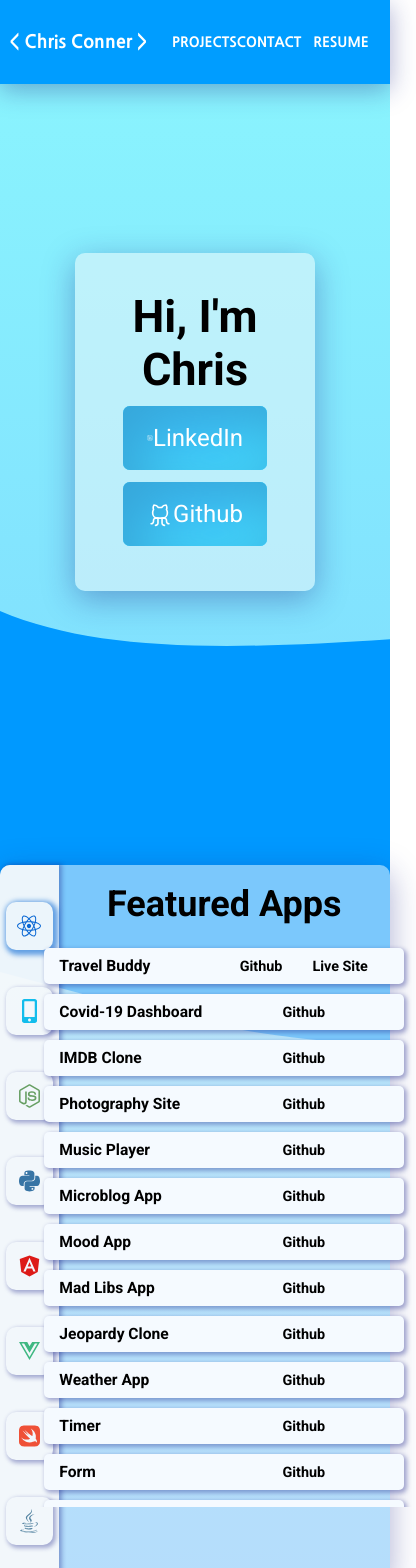
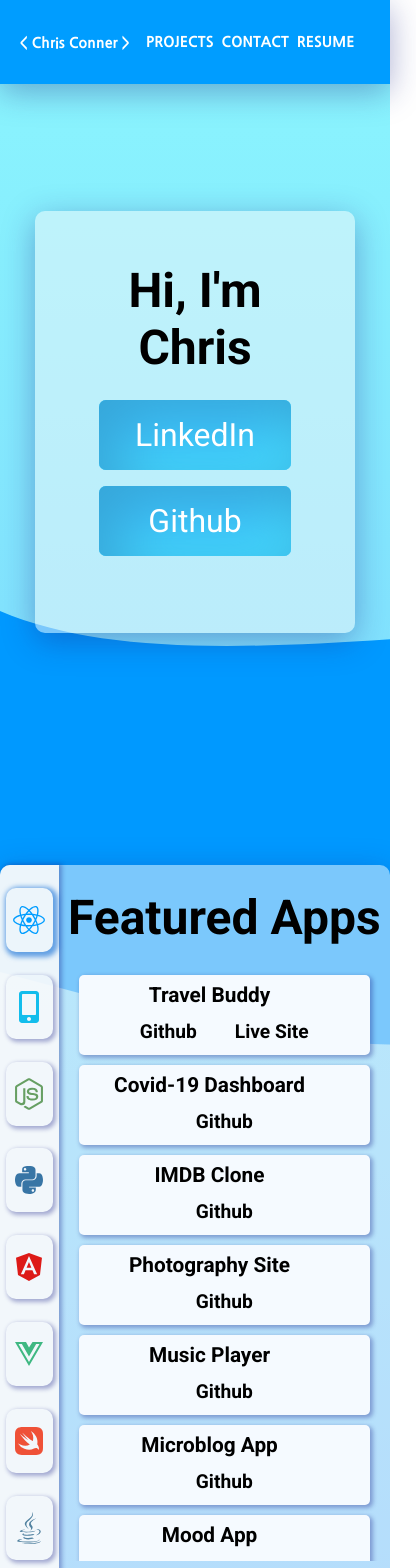
Before and after one commit to cconner57/React-Portfolio-2.0, a React (Create React App) app: page / in a window 390 px wide. Shown: the top 1568 px of the page, 416 px wide, since content can reach past the window. Built offline with nearby package versions, Linux system fonts and the light colour scheme.

Commit message:
Mobile design - iPhone completed

```diff
--- a/src/GlobalStyles.js
+++ b/src/GlobalStyles.js
@@ -3,21 +3,18 @@
 
 const GlobalStyle = createGlobalStyle`
 * {
+    border: 0;
     margin: 0;
     padding: 0;
     box-sizing: border-box;
+    vertical-align: baseline;
+    font-size: 100%;
     font-family: 'Roboto', Arial, Helvetica, sans-serif;
 }
 
 html {
     scroll-behavior: smooth;
     -webkit-overflow-scrolling: touch;
-    @media (max-width: 1700px) {
-        font-size: 75%;
-    }
-    @media (max-width: 1300px) {
-
-    }
 }
 
 p {
--- a/src/Styles.js
+++ b/src/Styles.js
@@ -1,20 +1,40 @@
 import styled from 'styled-components';
 
 export const color = {
-	primary: 'hsl(212, 92%, 43%)',
+	primary: 'hsl(203, 100%, 50%)',
 	neutral: 'hsl(211, 12%, 43%)',
 	supporting: 'hsl(180, 77%, 47%)',
 	error: 'hsl(14, 89%, 55%)',
 	text: 'hsl(0, 0%, 13%)',
 	altText: 'hsl(0, 0%, 100%)',
+	bubble: 'hsl(212, 92%, 43%)',
+	glass: 'hsla(200, 23%, 97%, 0.5)',
 	boxShadow: '0 8px 32px 0 rgba(31, 38, 135, 0.37)',
 };
 
+// @media screen and (min-width: 360px) and (max-width: 765px) {
+// }
+// @media screen and (min-width: 766px) and (max-width: 1023px) {
+// }
+// @media screen and (min-width: 1024px) {
+// }
+
+export const fontSize = {
+	logo: 'clamp(.9rem, 2vw, 2.25rem)',
+	a: 'clamp(.9rem, 2vw, 2rem)',
+	p: '',
+	h1: 'clamp(3rem,2vw,3.75rem)',
+	h2: 'clamp(1.5rem, 1.5vw, 2rem)',
+	h3: '',
+	h4: '',
+	h5: '',
+};
+
 export const Link = styled.a`
-	font-size: clamp(1.5rem, 1.5vw, 2rem);
+	font-size: ${fontSize.a};
 	font-weight: bold;
 	text-decoration: none;
-	color: ${color.text};
+	color: ${color.altText};
 	&:hover {
 		color: ${color.neutral};
 	}
--- a/src/components/Bubble.js
+++ b/src/components/Bubble.js
@@ -204,7 +204,7 @@
 	height: ${(props) => props.width || '80px'};
 	z-index: 1;
 	border-radius: 50%;
-	background-color: ${color.primary};
+	background-color: ${color.bubble};
 	animation: ${(props) => props.duration || 'animate 20s linear infinite;'};
 	animation-delay: ${(props) => props.delay || '5s'};
 	box-shadow: ${(props) =>
--- a/src/components/Glass.js
+++ b/src/components/Glass.js
@@ -16,7 +16,7 @@
 	display: flex;
 	flex-direction: column;
 	justify-content: center;
-	background: hsla(200, 23%, 97%, 0.5);
+	background: ${color.glass};
 	box-shadow: ${color.boxShadow};
 	border-radius: 10px;
 `;
--- a/src/components/Nav.js
+++ b/src/components/Nav.js
@@ -2,7 +2,7 @@
 import styled from 'styled-components';
 
 import { FileText } from 'phosphor-react';
-import { color, Link } from '../Styles';
+import { color, fontSize, Link } from '../Styles';
 
 const Nav = () => {
 	const [show, handleNav] = useState(false);
@@ -21,10 +21,10 @@
 	}, []);
 
 	return (
-		<NavContainer>
+		<Container>
 			<Navbar active={show}>
 				<Logo active={show}>
-					<a href='#about'>{show ? '< CC >' : '< Chris Conner >'}</a>
+					<Link href='#about'>{show ? '< CC >' : '< Chris Conner >'}</Link>
 				</Logo>
 				<StyledLink active={show}>
 					<Link nav href='#projects'>
@@ -35,20 +35,24 @@
 					</Link>
 					<Resume active={show}>
 						<FileText size={28} color={show ? 'black' : 'white'} />
-						<a href='/images/Chris-Conner-Resume-Online.pdf' alt='Resume'  target="_blank" rel="noopener noreferrer">
+						<Link
+							href='/images/Chris-Conner-Resume-Online.pdf'
+							alt='Resume'
+							target='_blank'
+							rel='noopener noreferrer'>
 							RESUME
-						</a>
+						</Link>
 					</Resume>
 				</StyledLink>
 			</Navbar>
-		</NavContainer>
+		</Container>
 	);
 };
 
-const NavContainer = styled.nav`
+const Container = styled.nav`
 	display: flex;
 	justify-content: center;
-
+	min-width: 100vw;
 `;
 
 const Navbar = styled.div`
@@ -60,10 +64,12 @@
 	min-height: 10vh;
 	align-items: center;
 	justify-content: space-around;
-	background: hsl(203, 100%, 50%);
+	background: ${color.primary};
 	box-shadow: 0 0.5rem 2rem 0 hsla(236, 63%, 32%, 0.37);
-	font-family: 'Roboto', sans-serif;
 	transition: all ease 1s;
+	@media (min-width: 360px) and (max-width: 430px) {
+		justify-content: center;
+	}
 	@media (min-width: 1200px) {
 		justify-content: space-around;
 	}
@@ -71,12 +77,16 @@
 		active &&
 		`
 		min-height: 8vh;
-		min-width: max(530px, 60vw);
+		min-width: 60vw;
 		margin: 1.5rem 0 0;
 		border-radius: 15px;
 		background: hsla(200, 100%, 85%, .5);
 		backdrop-filter: blur( 7px );
 		-webkit-backdrop-filter: blur( 7px );
+		@media (min-width: 360px) and (max-width: 430px) {
+			min-width: 100vw;
+			margin: 0;
+		}
 		@media (max-width: 850px) {
 			a {
 				margin-left: 1rem;
@@ -98,11 +108,9 @@
 			margin: 0;
 		}
 	`}
-	a {
-		font-size: clamp(1.5rem, 2vw, 2.25rem);
-		color: ${color.altText};
+	${Link} {
+		font-size: ${fontSize.logo};
 		font-family: 'Nanum Gothic', sans-serif;
-		text-decoration: none;
 		transition: all ease 0.25s;
 		${({ active }) =>
 			active &&
@@ -116,20 +124,25 @@
 	display: flex;
 	justify-content: space-between;
 	min-width: 30vw;
-	a {
-		font-size: clamp(1.15rem, 2vw, 2rem);
-		text-decoration: none;
+	${({ active }) =>
+		active &&
+		`
+		min-width: 40vw;
+		@media (max-width: 850px) {
+			width: 60vw;
+			justify-content: space-evenly;
+		}
+	`}
+	${Link} {
 		font-family: 'Nanum Gothic', sans-serif;
-		color: ${color.altText};
-		transition: all ease 0.5s;
+		transition: color ease 0.5s;
 		${({ active }) =>
 			active &&
 			`
 			color: ${color.text};
 		`}
 	}
-	a:hover {
-		color: hsla(0, 0%, 90%, 0.5);
+	${Link}:hover {
 		margin-bottom: -7px;
 		border-bottom: 7px solid ${color.altText};
 		${({ active }) =>
@@ -140,15 +153,11 @@
 			border-bottom: 7px solid ${color.text};
 		`}
 	}
-	${({ active }) =>
-		active &&
-		`
-		min-width: 40vw;
-		@media (max-width: 850px) {
-			width: 60vw;
-			justify-content: space-evenly;
+	@media (min-width: 360px) and (max-width: 430px) {
+		${Link} {
+			margin-left: 0.5rem;
 		}
-	`}
+	}
 	@media (max-width: 1200px) {
 		min-width: 50vw;
 		padding: 0 0.5rem;
@@ -159,23 +168,32 @@
 	min-width: 1vw;
 	cursor: pointer;
 	align-items: center;
-	a {
+	${Link} {
 		margin-left: 0.5rem;
+	}
+	${({ active }) =>
+		active &&
+		`
+		margin-right: 3rem;
+		@media (min-width: 360px) and (max-width: 430px) {
+			margin: 0;
+			min-width: 25vw;
+		}
+		@media (max-width: 850px) {
+			margin: 0;
+			max-width: 15vw;
+		}
+		`}
+	@media (min-width: 360px) and (max-width: 430px) {
+		${Link} {
+			margin: 0;
+		}
 	}
 	@media (max-width: 1200px) {
 		svg {
 			display: none;
 		}
 	}
-	${({ active }) =>
-		active &&
-		`
-		margin-right: 3rem;
-		@media (max-width: 850px) {
-			margin: 0;
-			max-width: 15vw;
-		}
-	`}
 `;
 
 export default Nav;
--- a/src/components/ProjectItem.js
+++ b/src/components/ProjectItem.js
@@ -9,9 +9,7 @@
 const ProjectItem = ({ name, language, live, github }) => {
 	const [open, setOpen] = useState(false);
 	return (
-		<Project
-			isOpen={open}
-			onClick={() => setOpen(!open)}>
+		<Project isOpen={open} onClick={() => setOpen(!open)}>
 			<h3>{name}</h3>
 			<InfoPill>
 				{language &&
@@ -81,10 +79,14 @@
 		margin-left: auto;
 		margin-right: 1rem;
 	}
-	@media (max-width: 850px) {
-		max-width: 30rem;
-		min-height: 3rem;
+	@media screen and (min-width: 360px) and (max-width: 765px) {
+		min-width: 5rem;
+		min-height: 5rem;
 		cursor: unset;
+		h3 {
+			text-align: center;
+			min-width: 14rem;
+		}
 		h3 + div {
 			display: none;
 		}
@@ -115,7 +117,7 @@
 		border-radius: 10px;
 		color: hsl(0, 0%, 50%);
 	}
-	@media (max-width: 850px) {
-		min-width: 50%;
+	@media screen and (min-width: 360px) and (max-width: 765px) {
+		min-width: 100%;
 	}
 `;
--- a/src/pages/AboutSection.js
+++ b/src/pages/AboutSection.js
@@ -10,7 +10,7 @@
 import { motion } from 'framer-motion';
 import { scrollReveal } from '../animations';
 import { useScroll } from '../components/UseScroll';
-import { color } from '../Styles';
+import { color, fontSize } from '../Styles';
 
 const LandingSection = () => {
 	const [colors, setColors] = useState('#7209b7');
@@ -61,8 +61,8 @@
 					</Introduction>
 				</IntroGlass>
 			</Container>
-				{isClicked && <Sun />}
-				<Wave isClicked={isClicked} />
+			{isClicked && <Sun />}
+			<Wave isClicked={isClicked} />
 		</>
 	);
 };
@@ -75,25 +75,15 @@
 	justify-content: center;
 	align-items: center;
 	z-index: 5;
-	font-family: 'Roboto', Arial, Helvetica, sans-serif;;
-	@media screen and (max-width: 767px) {
-	}
-	@media screen and (min-width: 768px) and (max-width: 1023px) {
-	}
-	@media screen and (min-width: 1024px) {
-	}
+	font-family: 'Roboto', Arial, Helvetica, sans-serif;
 `;
 
 const IntroGlass = styled(Glass)`
 	min-width: 45vw;
 	min-height: 45vh;
 	z-index: 2;
-	@media screen and (max-width: 767px) {
-		min-height: 40vh;
-	}
-	@media screen and (min-width: 768px) and (max-width: 1023px) {
-	}
-	@media screen and (min-width: 1024px) {
+	@media (min-width: 360px) and (max-width: 765px) {
+		min-height: 50vh;
 	}
 `;
 
@@ -101,27 +91,31 @@
 	display: flex;
 	align-items: center;
 	justify-content: space-evenly;
-	@media (max-width: 850px) {
+	@media (min-width: 360px) and (max-width: 765px) {
 		flex-direction: column;
 	}
 	.name {
 		width: 20rem;
+		height: 20rem;
 		display: flex;
-		height: 20rem;
 		flex-direction: column;
 		justify-content: space-between;
 		text-align: center;
 		align-items: center;
 		h1 {
 			margin-top: 3rem;
-			font-size: 3.75em;
+			font-size: ${fontSize.h1};
 			user-select: none;
 			-webkit-user-select: none;
 		}
-		@media (max-width: 850px) {
-			height: 15rem;
+		@media (min-width: 360px) and (max-width: 765px) {
+			width: 15rem;
+			height: 13rem;
 			h1 {
 				margin: 0;
+			}
+			svg {
+				display: none;
 			}
 		}
 	}
@@ -131,7 +125,7 @@
 		border-radius: 10px;
 		background: hsl(199, 100%, 62%);
 		box-shadow: 0 15px 20px 0 rgba(31, 38, 135, 0.37);
-		@media (max-width: 850px) {
+		@media (min-width: 360px) and (max-width: 765px) {
 			display: none;
 		}
 	}
@@ -146,13 +140,16 @@
 			width: 20rem;
 			height: 13rem;
 			padding: 0 1.5rem;
-			font-size: clamp(1.5rem, 1.5vw, 2rem);
+			font-size: ${fontSize.h2};
 			user-select: none;
 		}
-		@media (max-width: 850px) {
+		@media (min-width: 360px) and (max-width: 765px) {
 			height: 6rem;
 			margin-top: 1rem;
 			h2 {
+				display: none;
+			}
+			svg {
 				display: none;
 			}
 		}
@@ -169,7 +166,7 @@
 		text-shadow: 3px -2px 2px hsla(0, 0%, 0%, 0.25);
 	}
 	.function {
-		color: white;
+		color: ${color.altText};
 		font-size: 2rem;
 		font-family: 'Audiowide', cursive;
 		cursor: pointer;
--- a/src/pages/ProjectsSection.js
+++ b/src/pages/ProjectsSection.js
@@ -135,8 +135,7 @@
 	display: flex;
 	flex-direction: row;
 	border-radius: 10px;
-	@media (max-width: 850px) {
-		min-width: 55vw;
+	@media screen and (min-width: 360px) and (max-width: 765px) {
 	}
 `;
 
@@ -150,7 +149,7 @@
 	align-items: center;
 	justify-content: space-evenly;
 	box-shadow: 2px 0px 4px 1px hsla(236, 63%, 33%, 0.37);
-	@media (max-width: 850px) {
+	@media screen and (min-width: 360px) and (max-width: 765px) {
 		min-width: 15%;
 		div:last-child {
 			display: none;
@@ -178,7 +177,11 @@
 		border: none;
 		border-radius: 10px;
 	}
-	@media (max-width: 850px) {
+	@media screen and (min-width: 360px) and (max-width: 765px) {
+		text-align: center;
+		h2 {
+			margin: 1.5rem 0.5rem;
+		}
 		hr {
 			display: none;
 		}
@@ -194,13 +197,13 @@
 
 const ProjectList = styled(motion.div)`
 	max-height: 25rem;
-	width: 52rem;
+	min-width: 52rem;
 	display: flex;
 	flex-direction: column;
 	overflow-y: scroll;
-	@media (max-width: 850px) {
-		max-height: 47rem;
-		max-width: 32rem;
-		margin: 0 1rem;
+	@media screen and (min-width: 360px) and (max-width: 765px) {
+		min-height: 70vh;
+		min-width: 15rem;
+		margin: 0 0.25rem;
 	}
 `;
```
Also changed, not shown: src/pages/ContactSection.js (+20 -5 lines), 1 other file (tests, documents, lock files or other folders).
